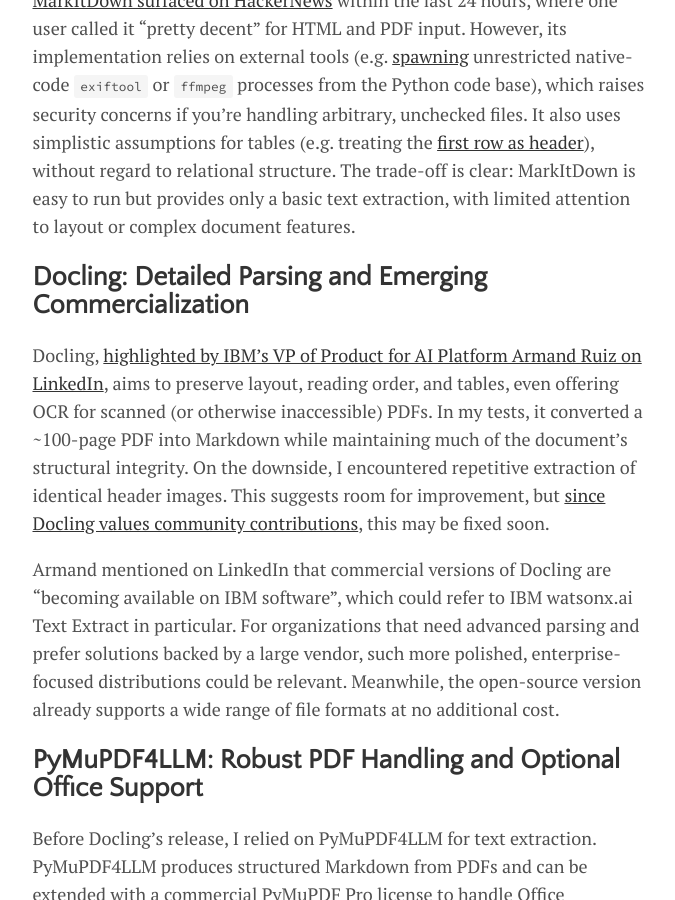
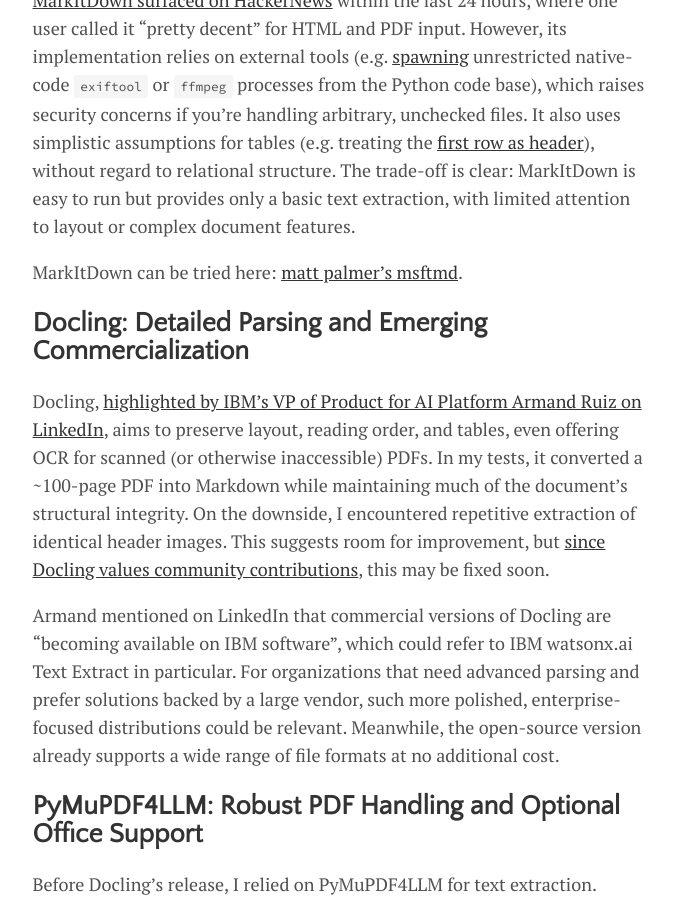
Before and after one commit to ndurner/ndurner.github.io, a Jekyll site: the page built from _posts/2024-12-14-markitdown-docling-document-parsing.md, in a window 1280 px wide and 900 px high, scrolled down 474 px. Shown: the whole window, without its empty margins (300-975 px from the left). Built offline with Jekyll 4.4.1, drawn with Linux system fonts in a browser that asks for light colours.

Commit message:
mention msftmd

```diff
--- a/_posts/2024-12-14-markitdown-docling-document-parsing.md
+++ b/_posts/2024-12-14-markitdown-docling-document-parsing.md
@@ -13,6 +13,8 @@
 ## MarkItDown: Minimal and Straightforward
 
 [MarkItDown surfaced on HackerNews](https://news.ycombinator.com/item?id=42410803) within the last 24 hours, where one user called it “pretty decent” for HTML and PDF input. However, its implementation relies on external tools (e.g. [spawning](https://github.com/microsoft/markitdown/blob/main/src/markitdown/_markitdown.py#L626) unrestricted native-code `exiftool` or `ffmpeg` processes from the Python code base), which raises security concerns if you’re handling arbitrary, unchecked files. It also uses simplistic assumptions for tables (e.g. treating the [first row as header](https://github.com/microsoft/markitdown/blob/main/src/markitdown/_markitdown.py#L574)), without regard to relational structure. The trade-off is clear: MarkItDown is easy to run but provides only a basic text extraction, with limited attention to layout or complex document features.
+
+MarkItDown can be tried here: [matt palmer's msftmd](https://msftmd.replit.app).
 
 ## Docling: Detailed Parsing and Emerging Commercialization
 
```
